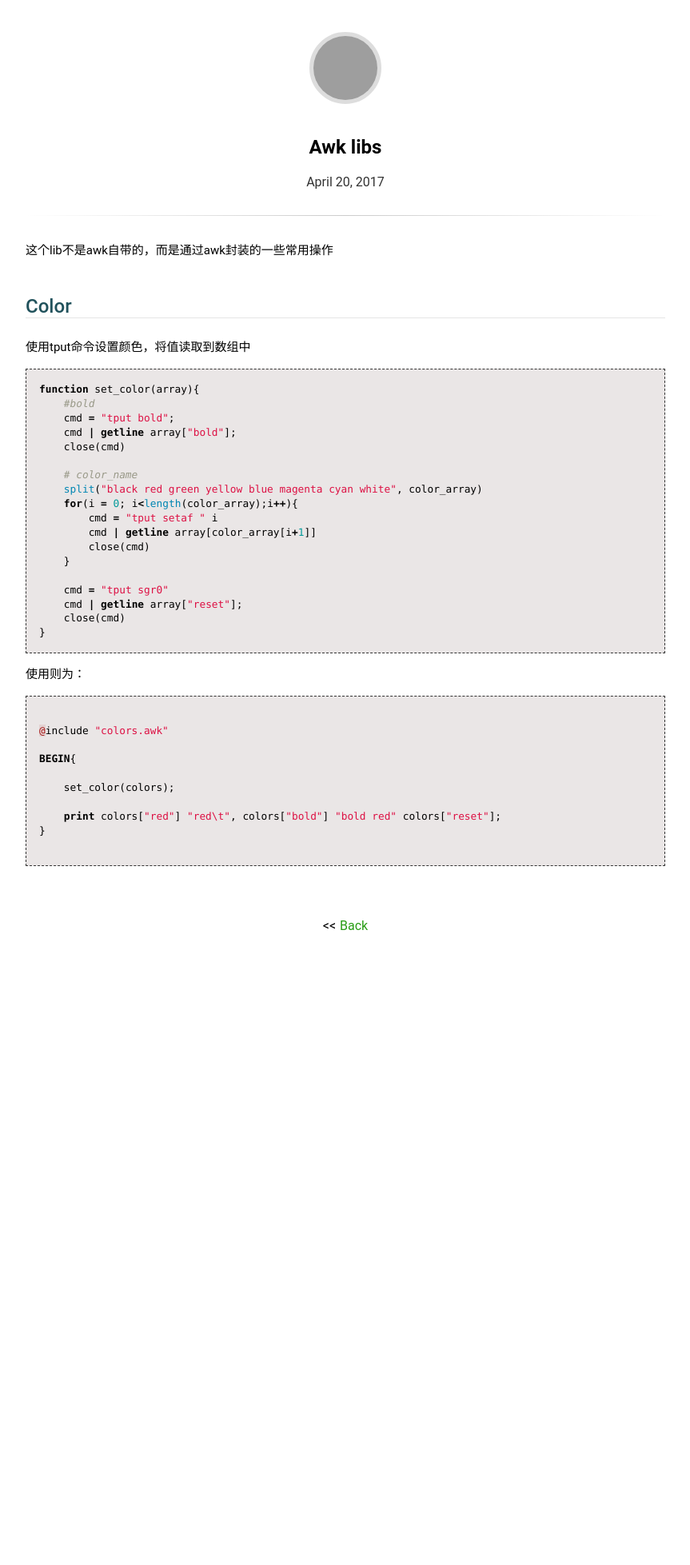
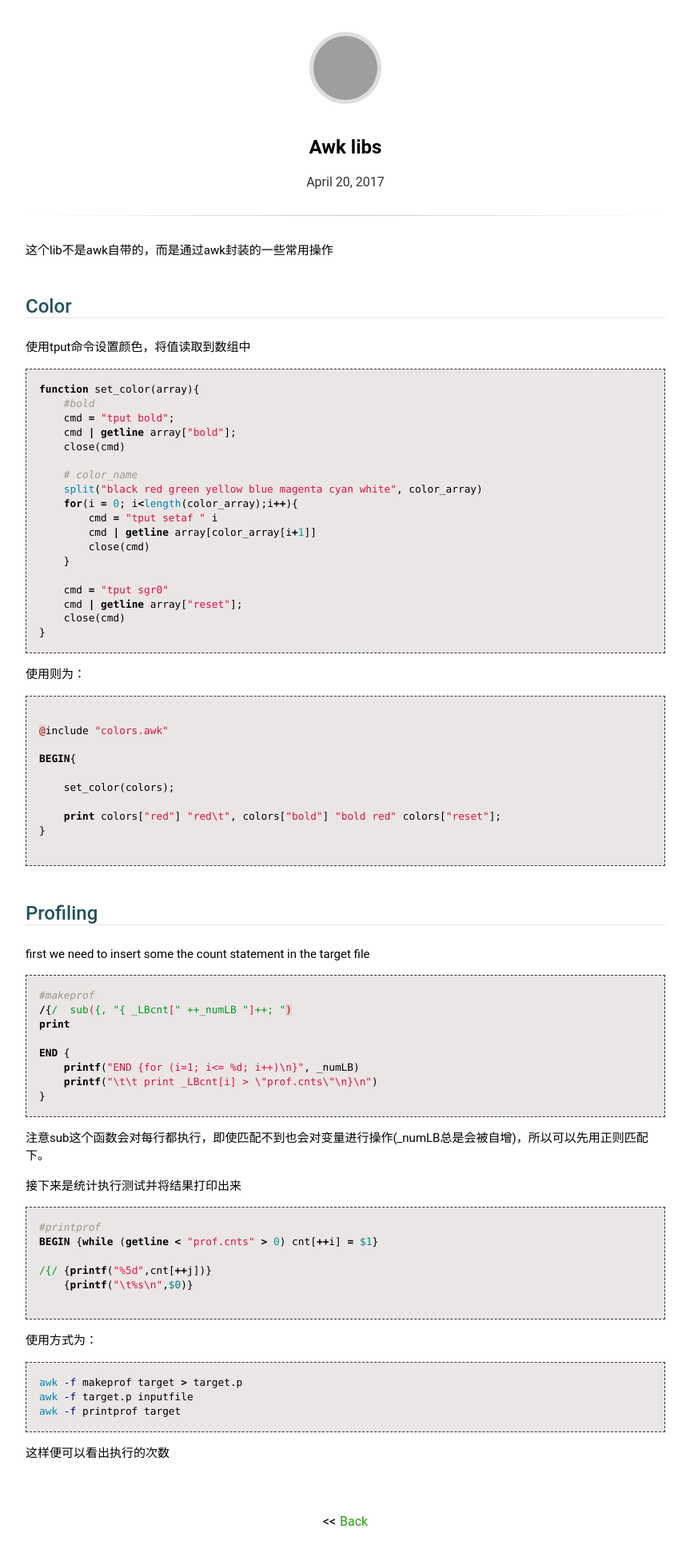
Before and after one commit to JesseEisen/DailyKeep, a Jekyll site: the page built from _posts/2017-04-20-awk-lib.md, in a window 1280 px wide. Shown: the whole page at 80% size, without its empty margins (208-1071 px from the left). Built offline with Jekyll 4.4.1, drawn with Linux system fonts in a browser that asks for light colours; nearby versions of some CDN libraries; some web fonts are replaced; before the commit the page ends 1212 px from its top, so only the background shows below that; grey boxes are pictures that could not be loaded.

Commit message:
update awk specify

````diff
--- a/_posts/2017-04-20-awk-lib.md
+++ b/_posts/2017-04-20-awk-lib.md
@@ -44,3 +44,42 @@ BEGIN{
 }
 
 ```
+
+
+## Profiling
+
+first we need to insert some the count statement in the target file
+
+```awk
+#makeprof
+/{/  sub({, "{ _LBcnt[" ++_numLB "]++; ")
+print
+
+END {
+    printf("END {for (i=1; i<= %d; i++)\n}", _numLB)
+    printf("\t\t print _LBcnt[i] > \"prof.cnts\"\n}\n")
+}
+```
+
+注意sub这个函数会对每行都执行，即使匹配不到也会对变量进行操作(_numLB总是会被自增)，所以可以先用正则匹配下。
+
+接下来是统计执行测试并将结果打印出来
+
+```awk
+#printprof
+BEGIN {while (getline < "prof.cnts" > 0) cnt[++i] = $1}
+
+/{/ {printf("%5d",cnt[++j])}
+    {printf("\t%s\n",$0)}
+
+```
+
+使用方式为：
+
+```bash
+awk -f makeprof target > target.p
+awk -f target.p inputfile
+awk -f printprof target
+```
+
+这样便可以看出执行的次数
````
Also changed, not shown: _posts/2017-04-19-awk-example.md (+3 -0 lines).
